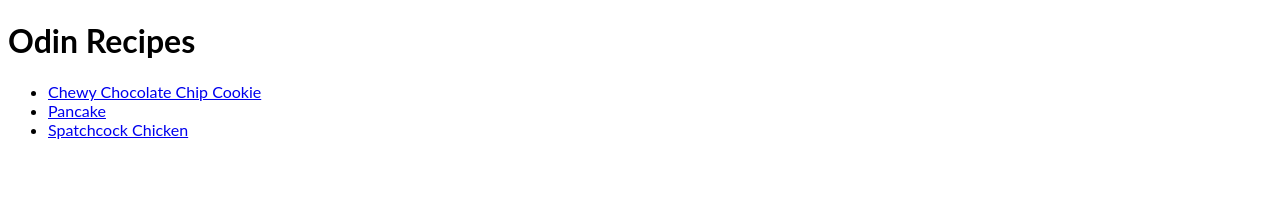
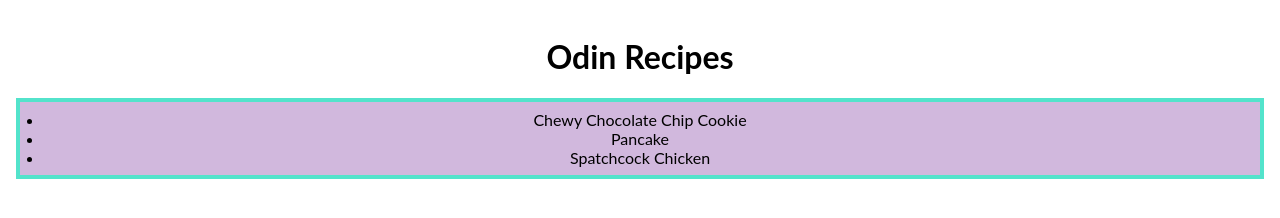
Before and after one commit to vladlenth/odin, a plain HTML site: page index.html in a window 1280 px wide. Drawn offline with Linux system fonts and the light colour scheme.

Commit message:
beautiful css

```diff
--- a/index.html
+++ b/index.html
@@ -8,9 +8,9 @@
     <body>
         <h1>Odin Recipes</h1>
         <ul>
-            <li><a href="recipes/chewy_chocolate.html" target="_blank">Chewy Chocolate Chip Cookie</a></li>
-            <li><a href="recipes/pancakes.html" target="_blank">Pancake</a></li>
-            <li><a href="recipes/spatchcock.html" target="_blank">Spatchcock Chicken</a></li>
+            <li><a style="text-decoration: none; color:black" href="recipes/chewy_chocolate.html" target="_blank">Chewy Chocolate Chip Cookie </a></li>
+            <li><a style="text-decoration: none; color:black" href="recipes/pancakes.html" target="_blank">Pancake</a></li>
+            <li><a style="text-decoration: none; color:black" href="recipes/spatchcock.html" target="_blank">Spatchcock Chicken</a></li>
         </ul>
     </body>
 </html>
--- a/style.css
+++ b/style.css
@@ -1,12 +1,18 @@
-img{
-    width: 400px;
-    height: auto;
-}
-
 *{
     font-family: 'Lato', sans-serif;
 }
-
+body{
+    margin-bottom: 8px;
+    font-size: 16px;
+    padding: 8px;
+    text-align: center;
+}
+ul{
+    background: rgb(209, 184, 221);
+    border: 4px solid #53e3cb;
+    margin: 0 auto;
+    padding: 8px 24px;
+}
 h4{
     font-weight: 700;
 }
```
